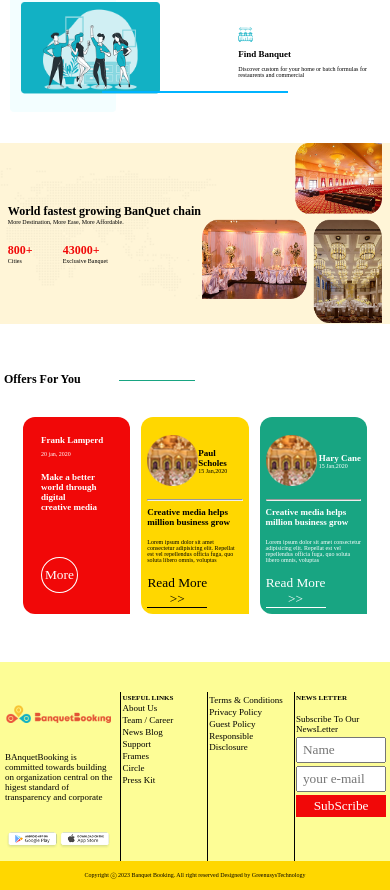
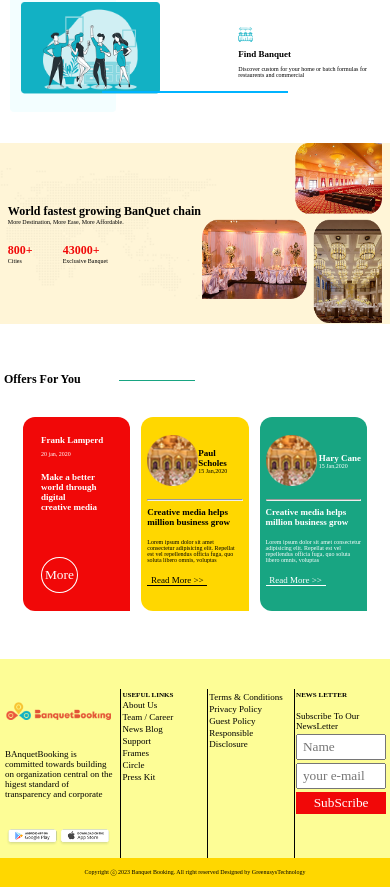
Before and after one commit to Av-Akshay/banquetboookinghomepage, a React (Create React App) app: page / in a window 390 px wide. Shown: the part 2097-2987 px from the top of the page. Built offline with nearby package versions, Linux system fonts and the light colour scheme; a web font is replaced by a local one.

Commit message:
refactor: offer_button

```diff
--- a/src/index.css
+++ b/src/index.css
@@ -645,6 +645,9 @@
     width: 40%;
     text-align: center;
   }
+  .offer_button {
+    font-size: 1.5rem;
+  }
   .offers h1::after {
     left: 30%;
   }
@@ -794,6 +797,7 @@
     padding: 0.2rem;
     width: 61%;
   }
+
   .offers_for_you {
     width: 95%;
   }
```
